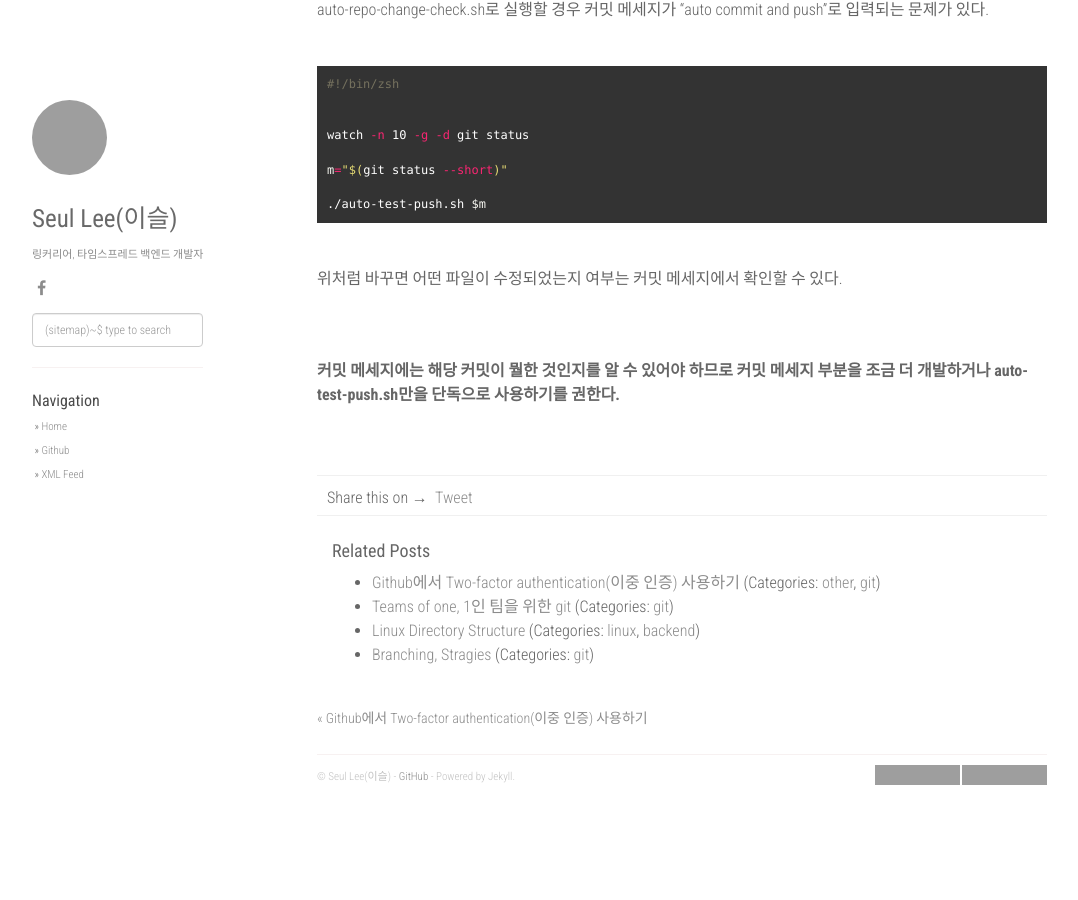
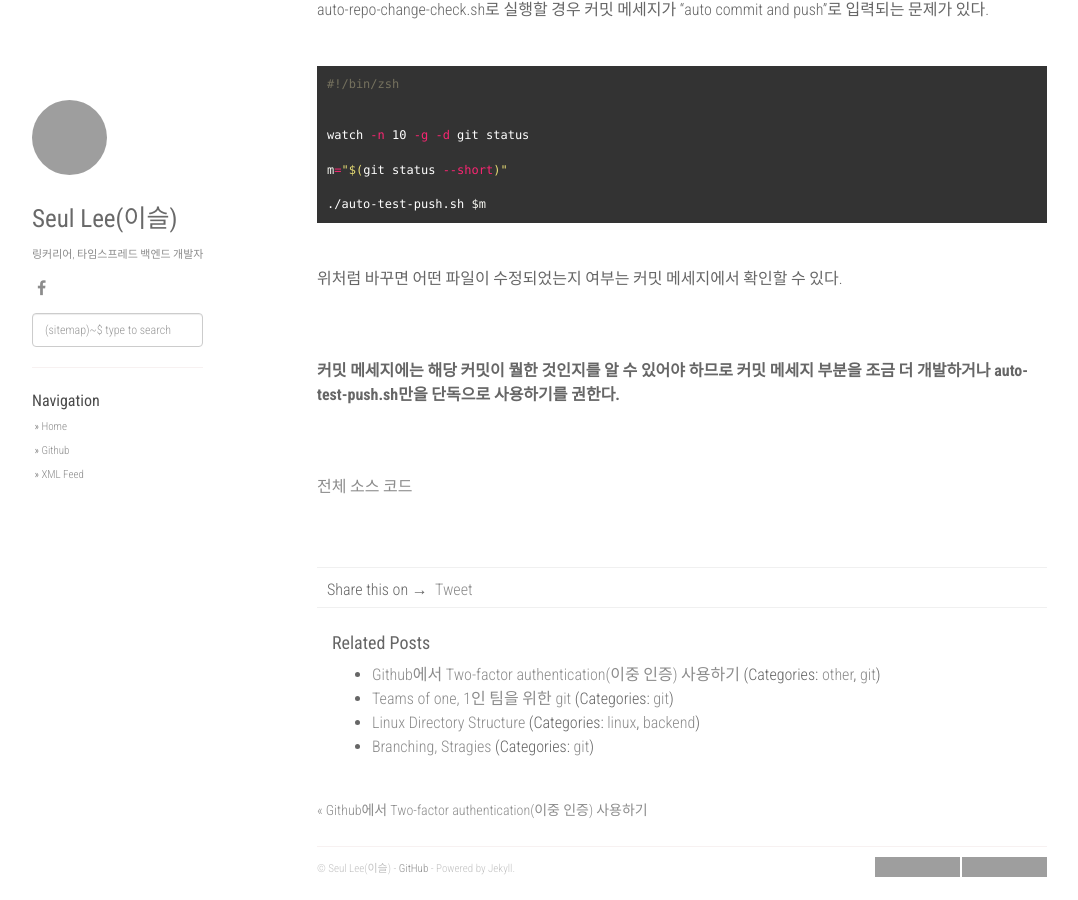
Before and after one commit to lee-seul/lee-seul.github.com, a Jekyll site: the page built from _posts/2018-04-23-auto-push-code-git.markdown, in a window 1280 px wide and 900 px high, scrolled down 3756 px, cut to the strip 0-900 px from the top of the window. Shown: the whole strip, without its empty margins (53-1131 px from the left). Built offline with Jekyll 4.4.1, drawn with Linux system fonts in a browser that asks for light colours; nearby versions of some CDN libraries; comment, search, counter and statistics services are not loaded; before the commit the page ends 4564 px from its top, so only the background shows below that; grey boxes are pictures that could not be loaded.

Commit message:
전체 소스 코드 Url 추가

```diff
--- a/_posts/2018-04-23-auto-push-code-git.markdown
+++ b/_posts/2018-04-23-auto-push-code-git.markdown
@@ -273,3 +273,10 @@ m="$(git status --short)"
 
 <br>
 <br>
+
+
+[전체 소스 코드](https://github.com/lee-seul/auto-push-code)
+
+
+<br>
+<br>
```
